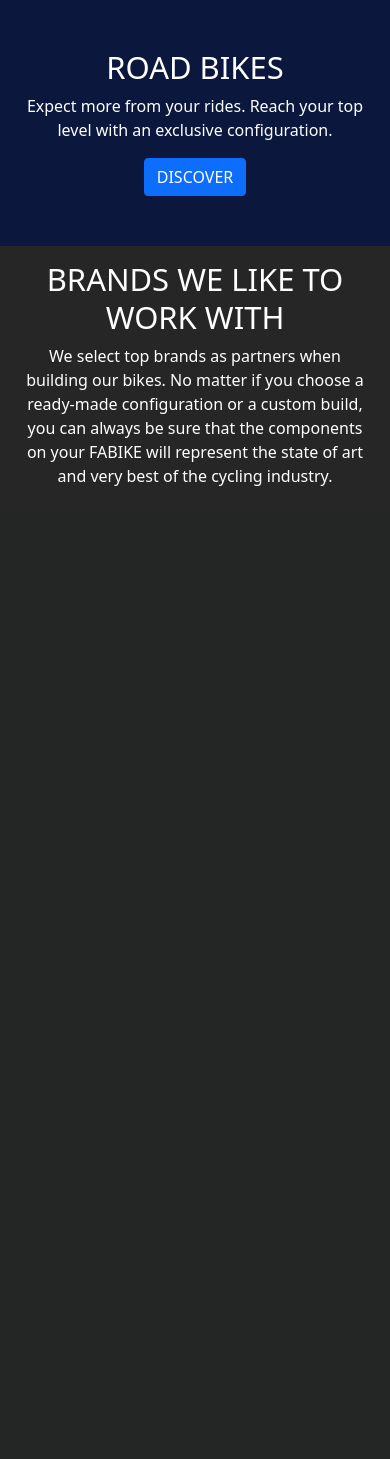
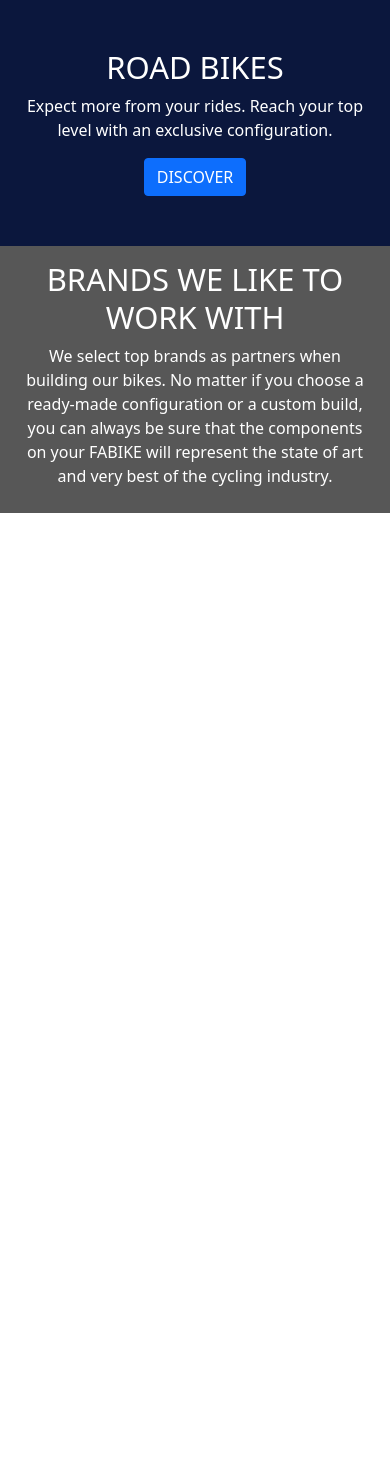
Before and after one commit to OlekSt/Fabike, a Django app: page / in a window 390 px wide. Shown: the part 2087-3546 px from the top of the page. Before the commit the page ends 2573 px from the top, so only its background shows below. Run offline with Django 3.2, Linux system fonts and the light colour scheme; some libraries are stand-ins or nearby versions.

Commit message:
Added footer

```diff
--- a/static/css/base.css
+++ b/static/css/base.css
@@ -20,7 +20,6 @@ body{
 }
 
 /* Index page */
-
 /* to push down the hero image below fixed navbar */
 #hero{
     padding-top: 95px;
@@ -106,7 +105,7 @@ body{
 
 /* Brands section */
 .brands-section{
-    background: #262626;
+    background: #575757;
     padding-top: 15px;
 }
 
@@ -120,6 +119,43 @@ body{
     padding-left: 16%;
     padding-right: 16%;
 }
+
+#footer{
+    background-color: #262626;
+}
+
+.social {
+    text-align: center;
+    padding: 20px;
+}
+
+.social li a i {
+    height: 46px;
+    width: 46px;
+    border-radius: 30%;
+    font-size: 40px;
+    padding: 13px;
+    text-align: center;
+    color: #201766;
+    color: white;
+}
+
+.social {
+    text-align: center;
+    padding-top: 25px;
+    padding-bottom: 15px;
+}
+
+.social li a i {
+    height: 46px;
+    width: 46px;
+    border-radius: 30%;
+    font-size: 40px;
+    padding-top: 3px;
+    text-align: center;
+    color: #201766;
+}
+
 
 /* For various screen sizes */
 @media only screen and (min-width: 1200px) {
--- a/templates/includes/footer.html
+++ b/templates/includes/footer.html
@@ -1,6 +1,38 @@
 {% load static %}
-
-{% block footer %}
-
-
-{% endblock %}
+<!-- Footer -->
+<div id="footer" class="container-fluid">
+    <div class="row">
+        <div class="col col-lg-4 col-sm-6">
+            <h5 class="text-white">BIKES</h5>
+            <h5 class="text-white">FRAMES</h5>
+            <h5 class="text-white">EVENTS</h5>
+        </div>
+        <div class="col col-lg-4 col-sm-6">
+            <h5 class="text-white">ABOUT</h5>
+            <h5 class="text-white">WARRANTY POLICY</h5>
+            <h5 class="text-white">RETURNS & REFUNDS</h5>
+        </div>
+        <div class="col col-lg-4 col-sm-12">
+            <ul class="list-inline social">
+                    <li class="list-inline-item">
+                        <a href="https://www.facebook.com/FABIKE.bicycles" target="_blank">
+                            <i class="fab fa-facebook" aria-hidden="true"></i>
+                            <span class="sr-only">Facebook</span>
+                        </a>
+                        <a href="https://www.instagram.com/fabikebicycles/" target="_blank">
+                            <i class="fab fa-instagram" aria-hidden="true"></i>
+                            <span class="sr-only">Instagram</span>
+                        </a>
+                        <a href="" target="_blank">
+                            <i class="far fa-envelope" aria-hidden="true"></i>
+                            <span class="sr-only">Contact Us</span>
+                        </a>
+                    </li>
+        </div>
+    </div>
+    <div class="row">
+        <p class="text-white">
+            © 2020 by FABIKE Design s.r.o. All rights reserved.
+        </p>
+    </div>
+</div>
```
